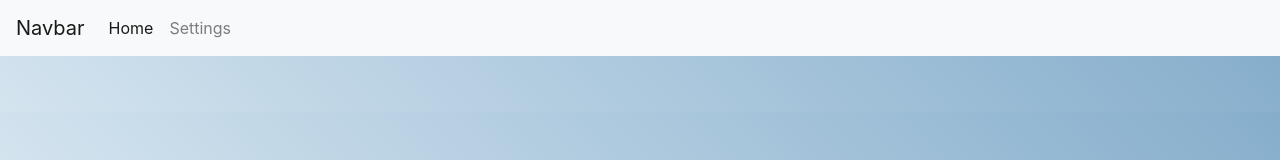
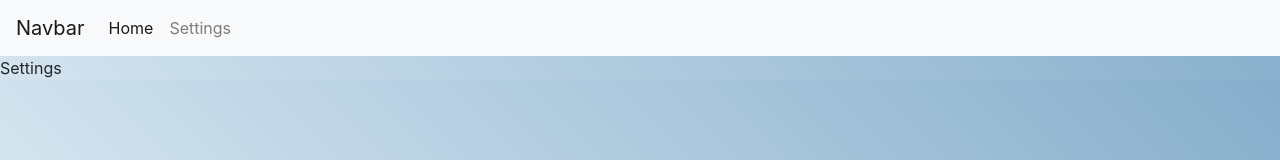
Before and after one commit to kerkox/pomodoro-ker, a React (Create React App) app: page /settings in a window 1280 px wide. Shown: the top 160 px of the page. Built offline with nearby package versions, Linux system fonts and the light colour scheme.

Commit message:
[Add] Component Home, and add Routes

```diff
--- a/src/components/App.js
+++ b/src/components/App.js
@@ -1,11 +1,15 @@
 import React from 'react'
-import { BrowserRouter } from 'react-router-dom'
+import { BrowserRouter, Route } from 'react-router-dom'
 import Menu from './Menu'
+import Settings from './Settings';
+import Home from './Home';
 
 const App = () => {
   return (
     <BrowserRouter>
-    <Menu/>
+      <Menu/>
+      <Route exact path="/" component={Home} />
+      <Route exact path="/settings" component={Settings} />
     </BrowserRouter>
   );
 }
--- /dev/null
+++ b/src/components/Home/index.js
@@ -0,0 +1,10 @@
+import React, { Component } from 'react'
+
+class Home extends Component {
+  render() {
+    return (
+      <div>Home</div>
+    )
+  }
+}
+export default Home
--- a/src/components/Settings/index.js
+++ b/src/components/Settings/index.js
@@ -1,12 +1,9 @@
 import React, { Component } from 'react'
-import { Text, View } from 'react-native'
 
 class Settings extends Component {
   render() {
     return (
-      <View>
-        <Text> textInComponent </Text>
-      </View>
+      <div>Settings</div>
     )
   }
 }
```
